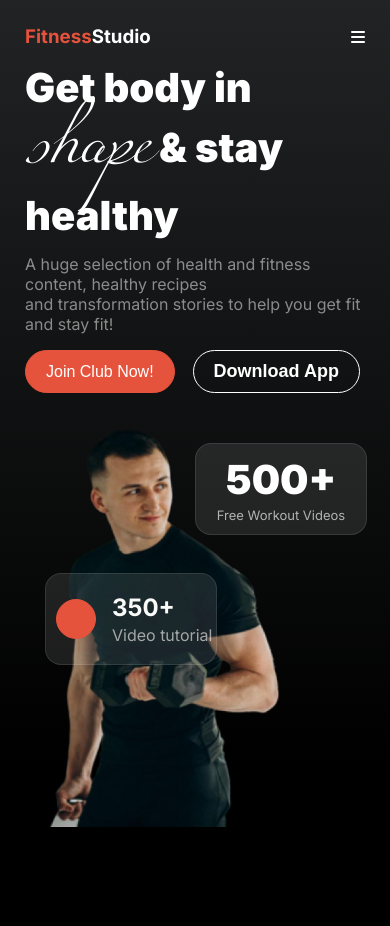
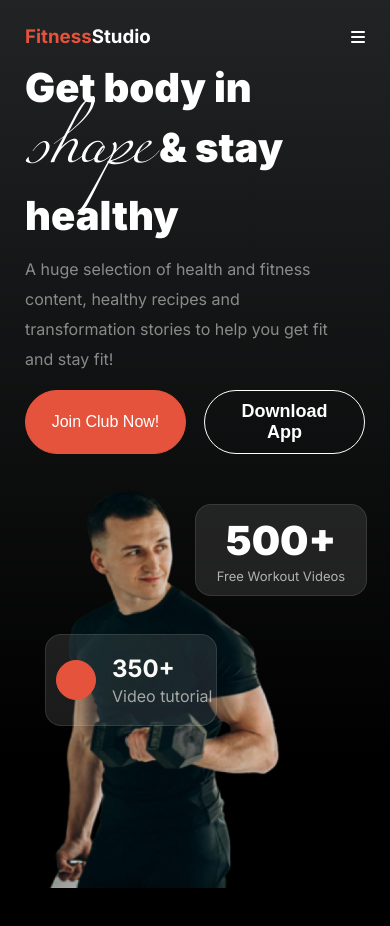
Before and after one commit to taniasumona15/Fitness-Studio-Project, a plain HTML site: page index.html in a window 390 px wide. Shown: the top 926 px of the page. Drawn offline with Linux system fonts and the light colour scheme.

Commit message:
button changes done

```diff
--- a/index.html
+++ b/index.html
@@ -50,7 +50,7 @@
             <div class="banner-title-section">
                 <h3 class="banner-title">Get body in <br> <span class="font-style style-title">shape</span> & stay <br> healthy</h3>
                 <p class="banner-subtitle">
-                    A huge selection of health and fitness content, healthy recipes <br> and transformation stories to help you get fit and stay fit!
+                    A huge selection of health and fitness content, healthy recipes and transformation stories to help you get fit and stay fit!
                 </p>
 
 
--- a/styles/fitness.css
+++ b/styles/fitness.css
@@ -137,6 +137,8 @@
   font-size: 16px;
   font-weight: 400;
   margin: 40px 0;
+  width: 65%;
+  line-height: 30px;
 }
 .banner-btn{
   margin-top: 25px ;
@@ -1096,6 +1098,7 @@ border: 1px solid rgb(255, 255, 255, 0.1);
 
   .banner-subtitle{
     margin: 8px 0;
+    width: 90%;
   }
   .banner-btn{
     margin-top: 25px;
@@ -1109,8 +1112,14 @@ border: 1px solid rgb(255, 255, 255, 0.1);
   .banner-join-btn{
     font-size: 16px;
     font-weight: 400;
+    width: 50%;
 
   }
+
+.banner-dwn-btn{
+  width: 50%;
+}
+
 
   .banner-img-section img{
     width: 250px;
```
